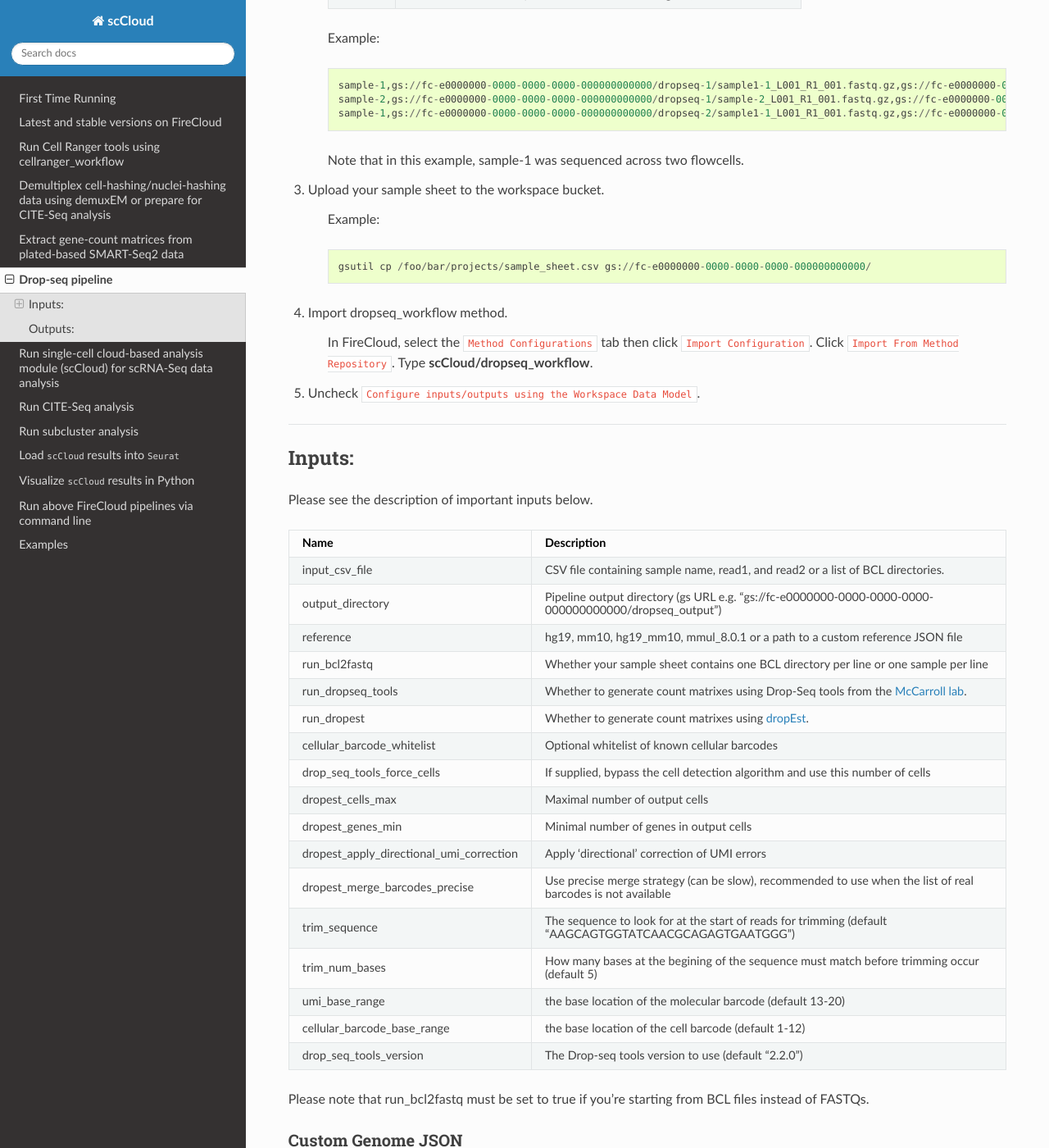
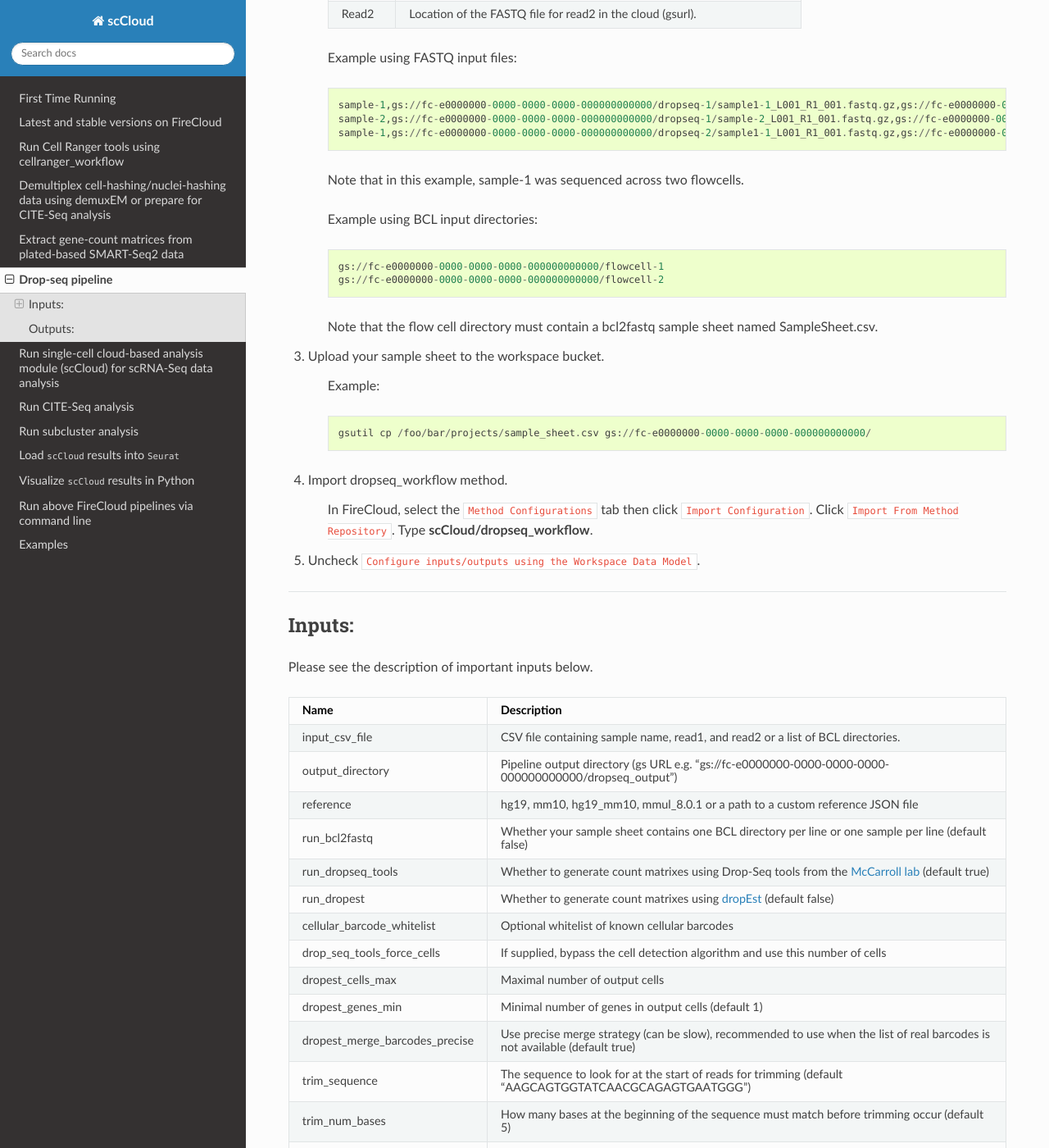
Before and after one commit to lilab-bcb/cumulus, a Sphinx documentation site: the page built from docs/drop_seq.rst, in a window 1280 px wide and 1400 px high, scrolled down 1154 px. Shown: the whole window at 82% size. Built offline with Sphinx 7.4.7 and the Read the Docs theme 2.0.0, drawn with Linux system fonts in a browser that asks for light colours; some of the changed text lies outside the part shown.

Commit message:
More doc

```diff
--- a/docs/drop_seq.rst
+++ b/docs/drop_seq.rst
@@ -1,11 +1,12 @@
 Drop-seq pipeline
 -------------------------------------------------------------
 
-Follow the steps below to extract gene-count matrices from Drop-seq data.
-This WDL follows the steps outlined in the `Drop-seq alignment cookbook`_ from the `McCarroll lab`_ while additionally
-providing the option to generate count matrices using  `dropEst`_. Please note that run cost has not yet been optimized for dropEst and so runs using dropEst might be expensive.
+This workflow follows the steps outlined in the `Drop-seq alignment cookbook`_ from the `McCarroll lab`_ , except the default STAR aligner flags are *--limitOutSJcollapsed 1000000 --twopassMode Basic*.
+Additionally the pipeline provides the option to generate count matrices using  `dropEst`_.
 
-#. Copy your sequencing output to your workspace bucket using gsutil in your unix terminal. You can obtain your bucket URL in the workspace summary tab in FireCloud under Google Bucket. You can also read `FireCloud instructions`_ on uploading data.
+#. Copy your sequencing output to your workspace bucket using gsutil in your unix terminal.
+
+	You can obtain your bucket URL in the workspace summary tab in FireCloud under Google Bucket. You can also read `FireCloud instructions`_ on uploading data.
 
 	Example of copying the directory at /foo/bar/nextseq/Data/VK18WBC6Z4 to a Google Cloud bucket::
 
@@ -49,8 +50,7 @@ providing the option to generate count matrices using  `dropEst`_. Please note t
 		* - Read2
 		  - Location of the FASTQ file for read2 in the cloud (gsurl).
 
-	Example::
-
+	Example using FASTQ input files::
 
 		sample-1,gs://fc-e0000000-0000-0000-0000-000000000000/dropseq-1/sample1-1_L001_R1_001.fastq.gz,gs://fc-e0000000-0000-0000-0000-000000000000/dropseq-1/sample-1_L001_R2_001.fastq.gz
 		sample-2,gs://fc-e0000000-0000-0000-0000-000000000000/dropseq-1/sample-2_L001_R1_001.fastq.gz,gs://fc-e0000000-0000-0000-0000-000000000000/dropseq-1/sample-2_L001_R2_001.fastq.gz
@@ -58,6 +58,15 @@ providing the option to generate count matrices using  `dropEst`_. Please note t
 
 
 	Note that in this example, sample-1 was sequenced across two flowcells.
+
+
+	Example using BCL input directories::
+
+		gs://fc-e0000000-0000-0000-0000-000000000000/flowcell-1
+		gs://fc-e0000000-0000-0000-0000-000000000000/flowcell-2
+
+
+	Note that the flow cell directory must contain a bcl2fastq sample sheet named SampleSheet.csv.
 
 #. Upload your sample sheet to the workspace bucket.
 
@@ -93,11 +102,11 @@ Please see the description of important inputs below.
 	* - reference
 	  - hg19, mm10, hg19_mm10, mmul_8.0.1 or a path to a custom reference JSON file
 	* - run_bcl2fastq
-	  - Whether your sample sheet contains one BCL directory per line or one sample per line
+	  - Whether your sample sheet contains one BCL directory per line or one sample per line (default false)
 	* - run_dropseq_tools
-	  - Whether to generate count matrixes using Drop-Seq tools from the `McCarroll lab`_.
+	  - Whether to generate count matrixes using Drop-Seq tools from the `McCarroll lab`_ (default true)
 	* - run_dropest
-	  - Whether to generate count matrixes using `dropEst`_.
+	  - Whether to generate count matrixes using `dropEst`_ (default false)
 	* - cellular_barcode_whitelist
 	  - Optional whitelist of known cellular barcodes
 	* - drop_seq_tools_force_cells
@@ -105,21 +114,21 @@ Please see the description of important inputs below.
 	* - dropest_cells_max
 	  - Maximal number of output cells
 	* - dropest_genes_min
-	  - Minimal number of genes in output cells
-	* - dropest_apply_directional_umi_correction
-	  - Apply 'directional' correction of UMI errors
+	  - Minimal number of genes in output cells (default 1)
 	* - dropest_merge_barcodes_precise
-	  - Use precise merge strategy (can be slow), recommended to use when the list of real barcodes is not available
+	  - Use precise merge strategy (can be slow), recommended to use when the list of real barcodes is not available (default true)
 	* - trim_sequence
 	  - The sequence to look for at the start of reads for trimming (default "AAGCAGTGGTATCAACGCAGAGTGAATGGG")
 	* - trim_num_bases
-	  - How many bases at the begining of the sequence must match before trimming occur (default 5)
+	  - How many bases at the beginning of the sequence must match before trimming occur (default 5)
 	* - umi_base_range
 	  - the base location of the molecular barcode (default 13-20)
 	* - cellular_barcode_base_range
 	  - the base location of the cell barcode (default 1-12)
 	* - drop_seq_tools_version
 	  - The Drop-seq tools version to use (default "2.2.0")
+	* - star_flags
+	  - Options to pass to STAR aligner (default "--limitOutSJcollapsed 1000000 --twopassMode Basic")
 
 
 Please note that run_bcl2fastq must be set to true if you're starting from BCL files instead of FASTQs.
```
